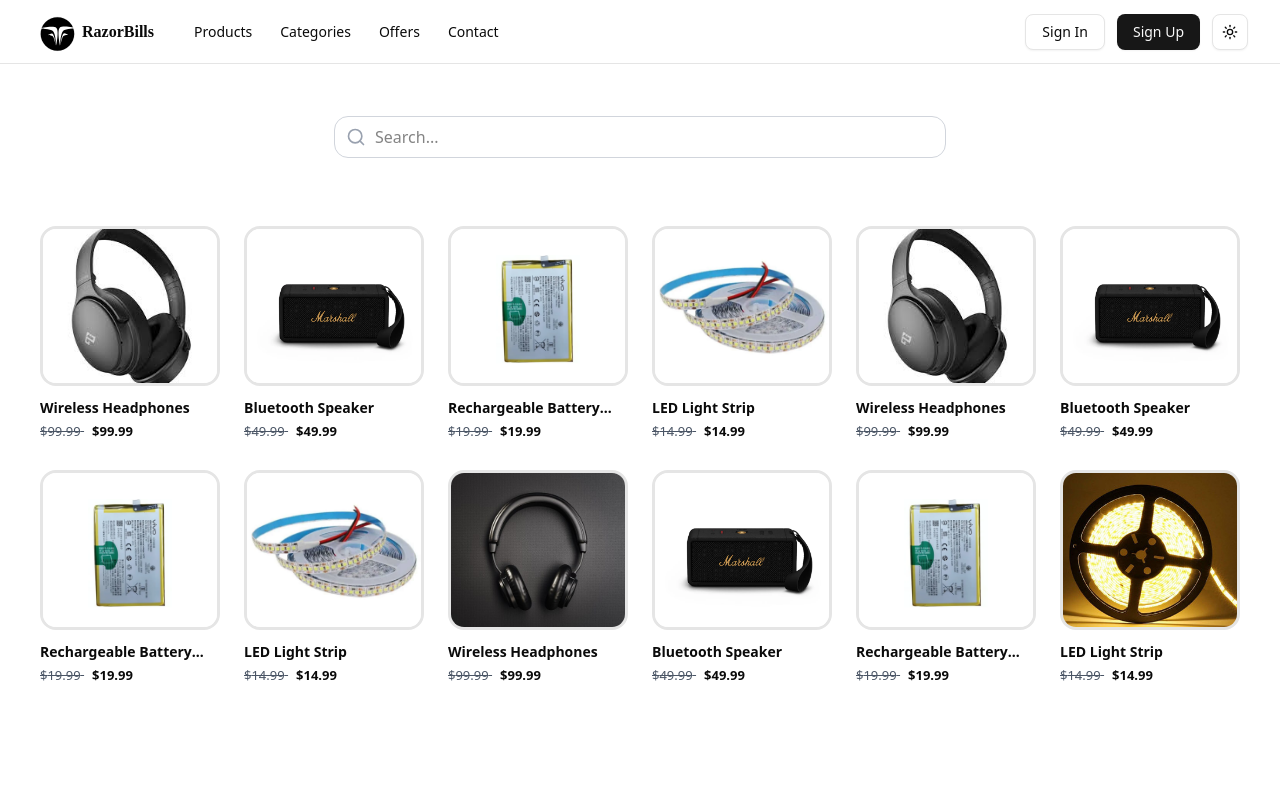
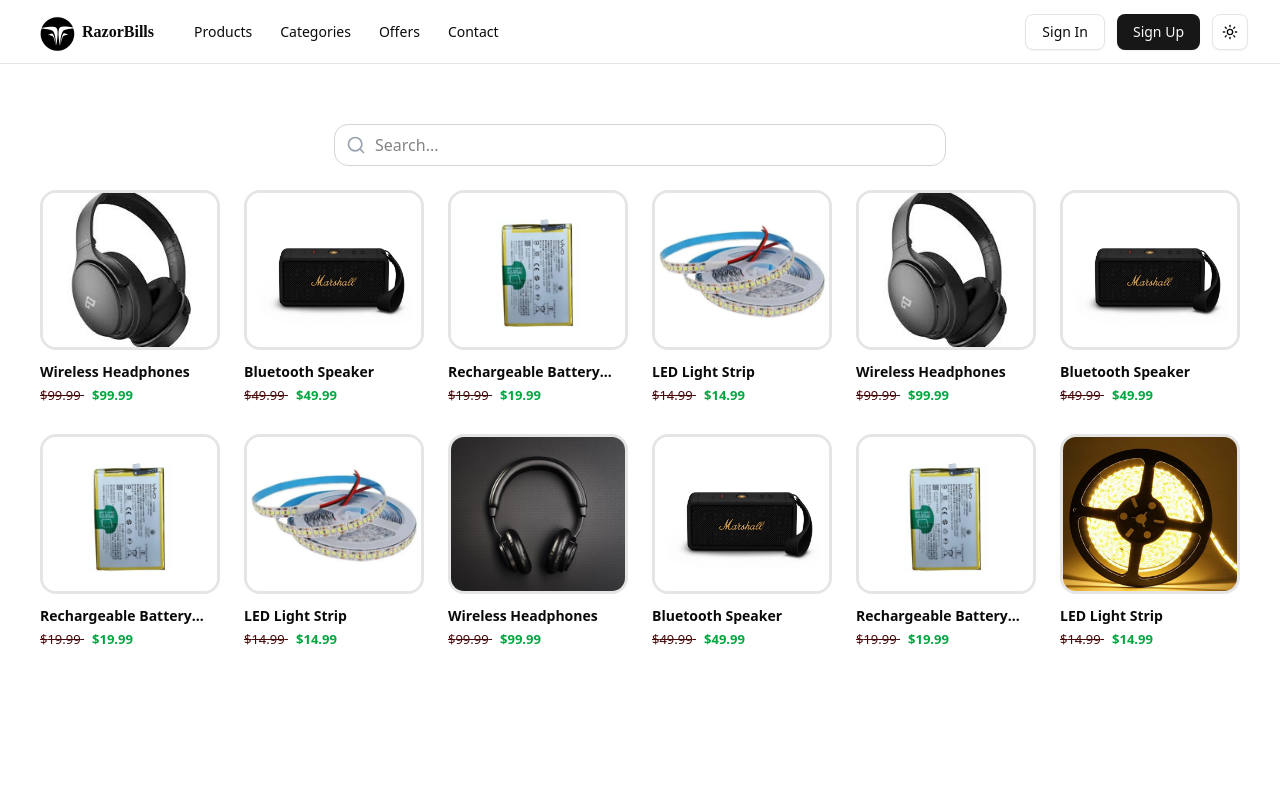
Before and after one commit to muhammed-radin/razorbills, a React (Vite) app: page / in a window 1280 px wide. Shown: the top 800 px of the page. Built offline with nearby package versions, Linux system fonts and the light colour scheme; a web font is replaced by a local one.

Commit message:
Update ProductCard and SearchBar components for improved styling; minor layout adjustments in HomePage

```diff
--- a/src/components/product-card/ProductCard.jsx
+++ b/src/components/product-card/ProductCard.jsx
@@ -8,7 +8,7 @@
 
 const ProductCard = ({ product }) => {
     return (
-        <Card className="sm:w-45 h-55  border shadow-none border-none rounded-none p-0 bg-transparent  gap-3  ">
+        <Card className="w-35 sm:w-45 h-55  border shadow-none border-none rounded-none p-0 bg-transparent  gap-3  ">
             <CardHeader className="h-40 border-3 rounded-2xl p-0 m-0 overflow-hidden bg-center">
                 <img
                     src={product.image}
@@ -22,7 +22,7 @@
                     {product.name}
                 </h2>
                 <p className="space-x-2" >
-                    <span className=" text-[13px] text-gray-600 line-through"> ${product.price} </span>      <span className=" text-[13px] font-bold "> ${product.price}</span>
+                    <span className=" text-[13px] text-red-950 line-through"> ${product.price} </span>      <span className=" text-[13px] font-bold text-green-600"> ${product.price}</span>
                 </p>
 
             </CardContent>
--- a/src/components/searchBar/SearchBar.jsx
+++ b/src/components/searchBar/SearchBar.jsx
@@ -1,8 +1,8 @@
 import { LucideSearch } from "lucide-react";
 export default function SearchBar() {
     return (
-        <div className="w-full mb-5">
-            <div className="relative sm:w-1/2 max-sm:w-full mx-auto">
+        <div className="w-full mb-5 my-2">
+            <div className="relative sm:w-1/2 max-sm:w-[90%] mx-auto">
                 <input
                     type="text"
                     placeholder="Search..."
--- a/src/pages/home/page.jsx
+++ b/src/pages/home/page.jsx
@@ -97,7 +97,7 @@
     <div className=" min-h-screen  p-3 sm:p-7">
       <br />
       <SearchBar />
-      <br />
+
 
       <div className="flex flex-wrap justify-center gap-6 mt-6">
         {products.map((product, index) => (
```
